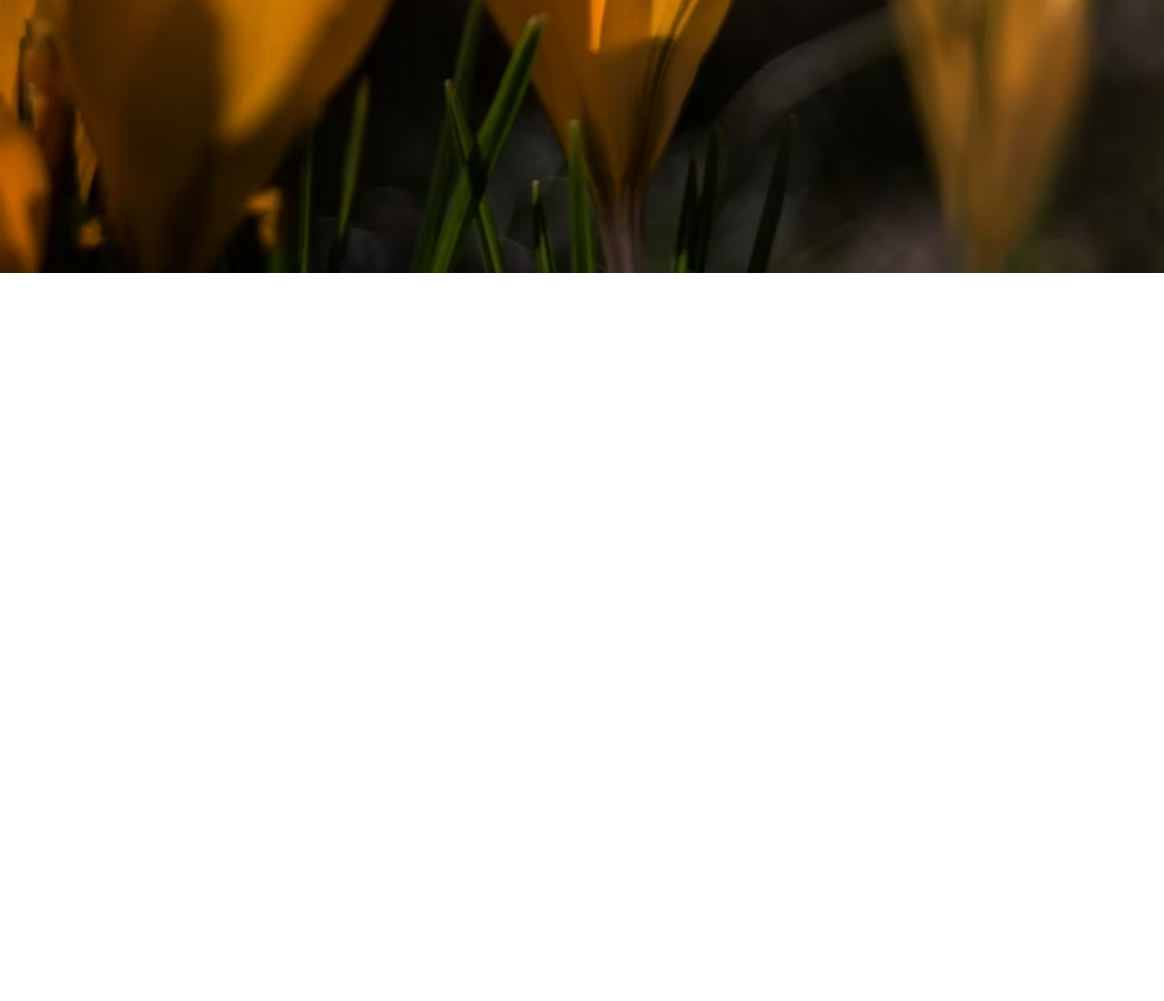
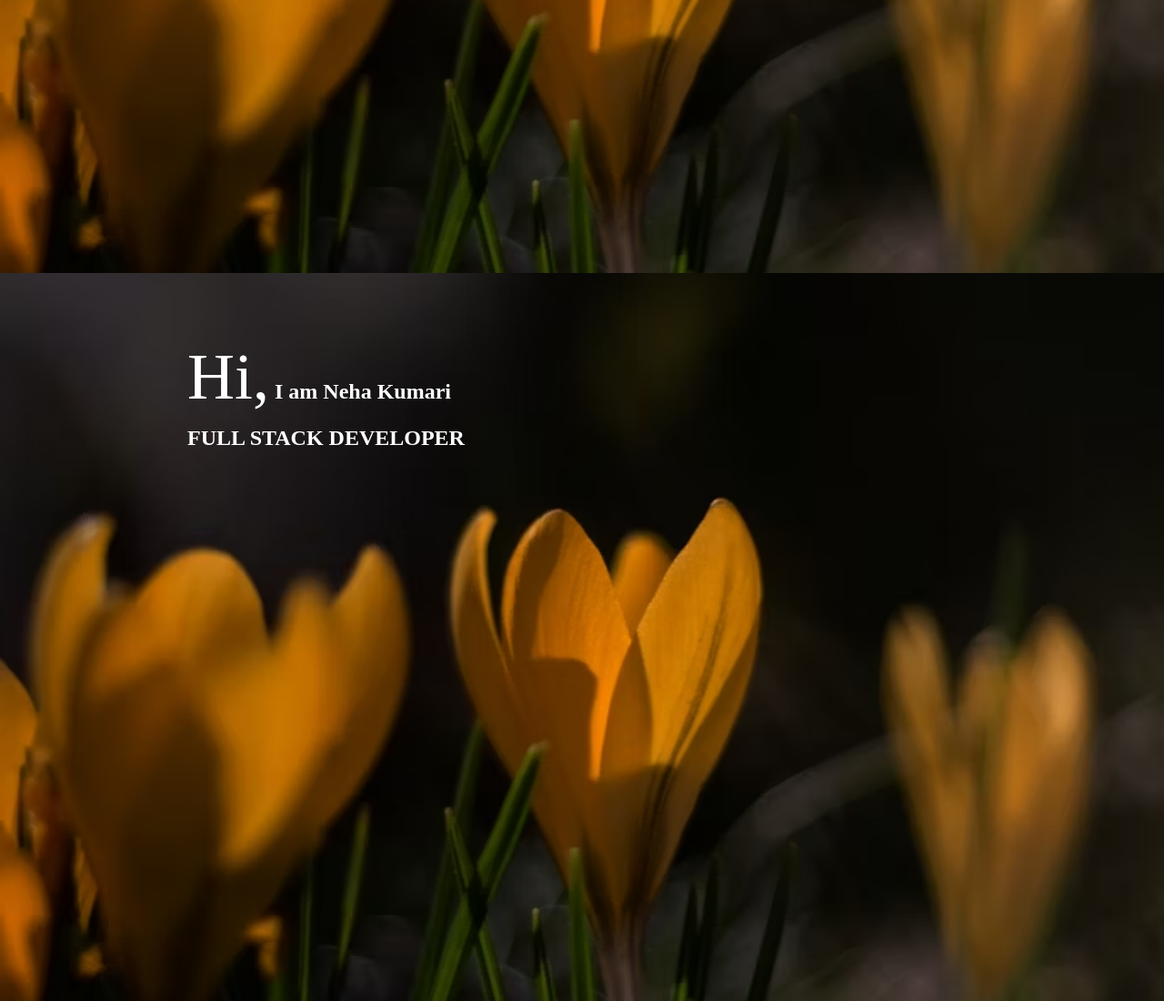
Before and after one commit to nehakumaribytes/Developer-Landing-Page, a plain HTML site: page index.html in a window 1280 px wide. Shown: the part 500-1600 px from the top of the page at 91% size. Before the commit the page ends 800 px from the top, so only its background shows below. Drawn offline with Linux system fonts and the light colour scheme.

Commit message:
add section

```diff
--- a/index.html
+++ b/index.html
@@ -15,5 +15,13 @@
         <h1>FULL STACK DEVELOPER</h1>
     </div>
  </section>
+ <section class="hero_section">
+   <div class="text_container">
+       <h2>
+          <span class="lg_text"> Hi,</span> I am Neha Kumari
+       </h2>
+       <h1>FULL STACK DEVELOPER</h1>
+   </div>
+</section>
  </body>
  </html>
```
